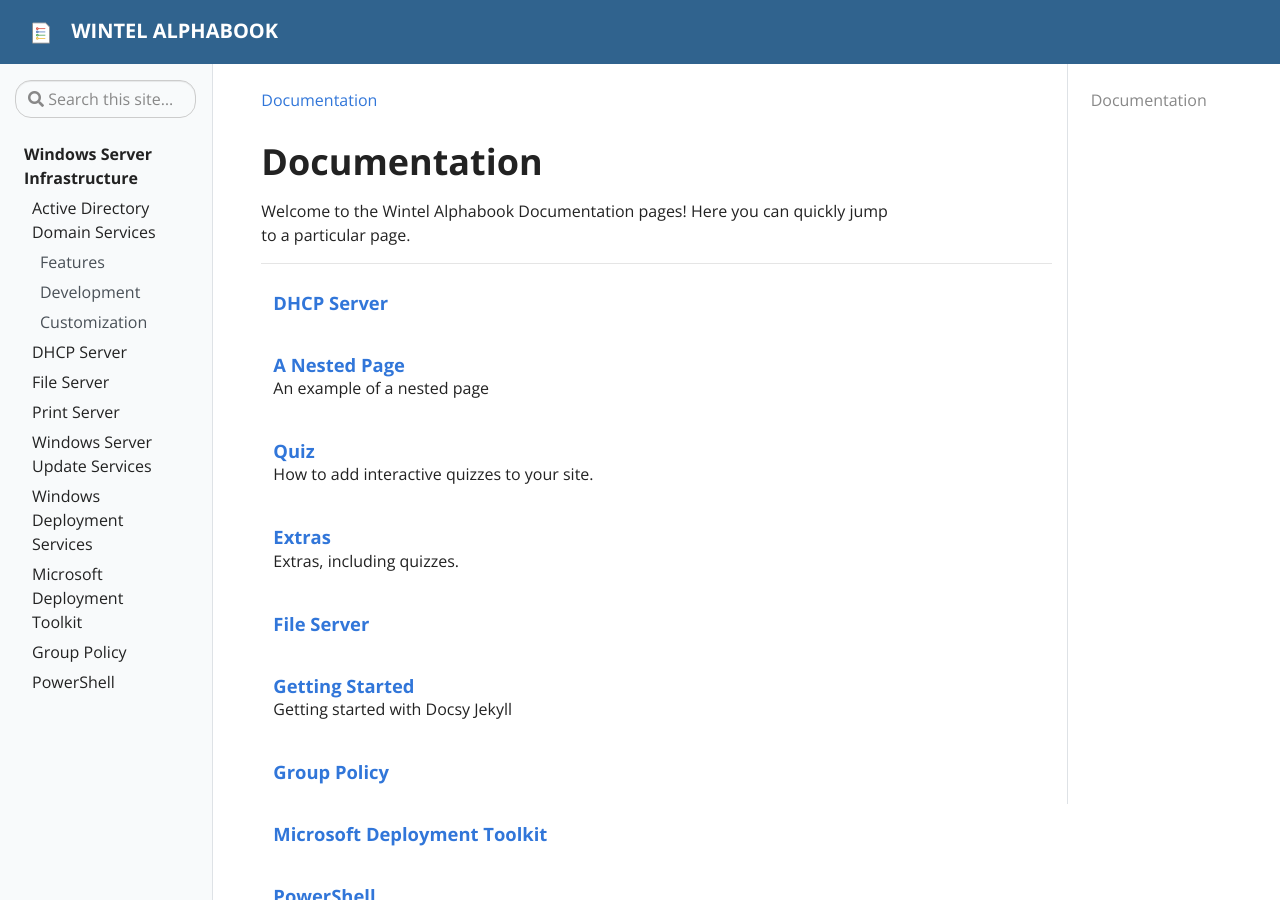
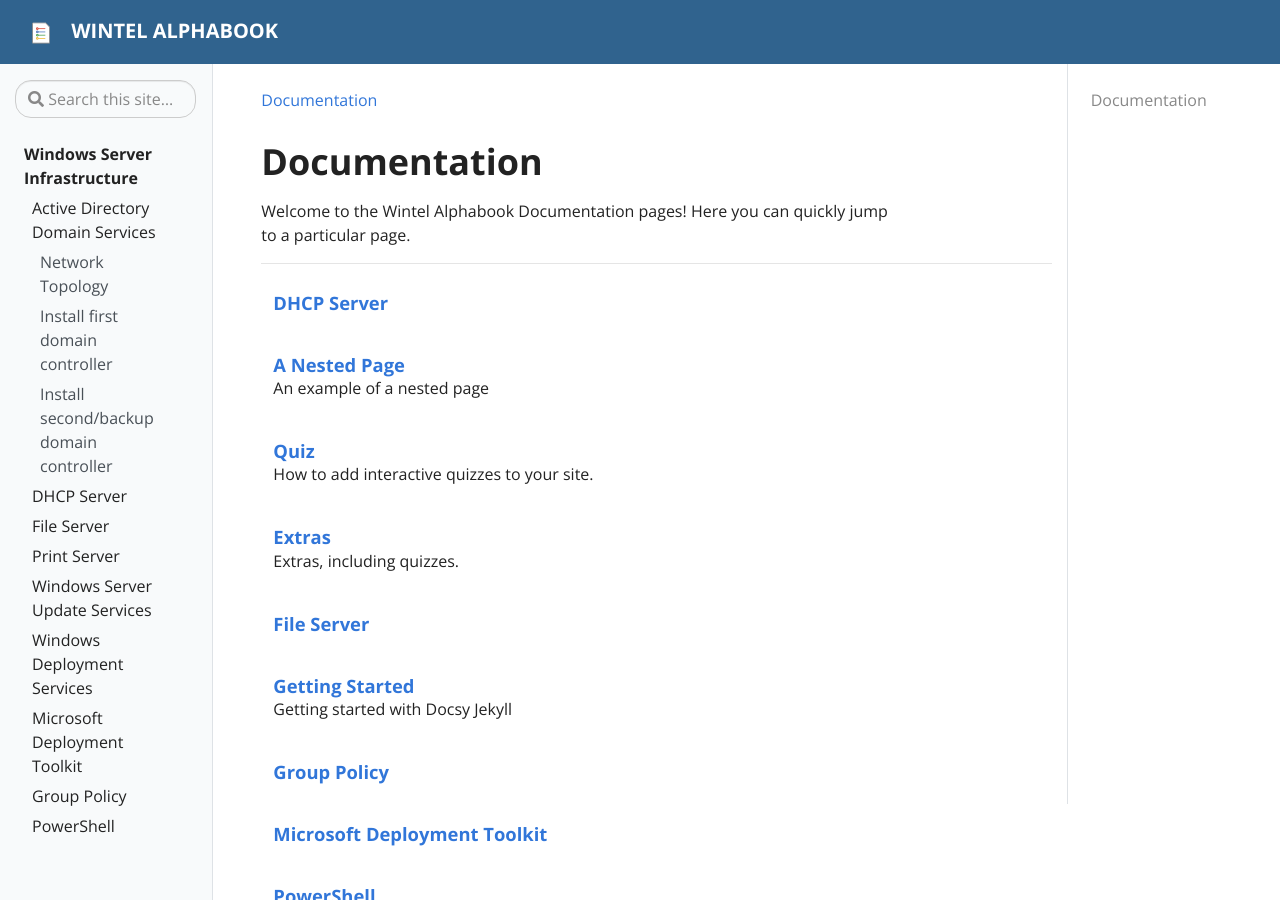
Before and after one commit to SMEwintel/SMEwintel.github.io, a Jekyll site: the page built from pages/docs.md, in a window 1280 px wide and 900 px high. Built offline with Jekyll 4.4.1, drawn with Linux system fonts in a browser that asks for light colours.

Commit message:
Update toc.yml

```diff
--- a/_data/toc.yml
+++ b/_data/toc.yml
@@ -4,12 +4,12 @@
     - title: "Active Directory Domain Services"
       url: "index"
       children:
-        - title: Features
-          url: "docs/getting-started#getting-started"
-        - title: Development
-          url: "docs/getting-started#development"
-        - title: Customization
-          url: "docs/getting-started#customization"
+        - title: Network Topology
+          url: "index#network-topology"
+        - title: Install first domain controller
+          url: "#install-first-domain-controller"
+        - title: Install second/backup domain controller
+          url: "#install-secondbackup-domain-controller"
     - title: "DHCP Server"
       url: "docs/dhcp-server"
     - title: "File Server"
```
